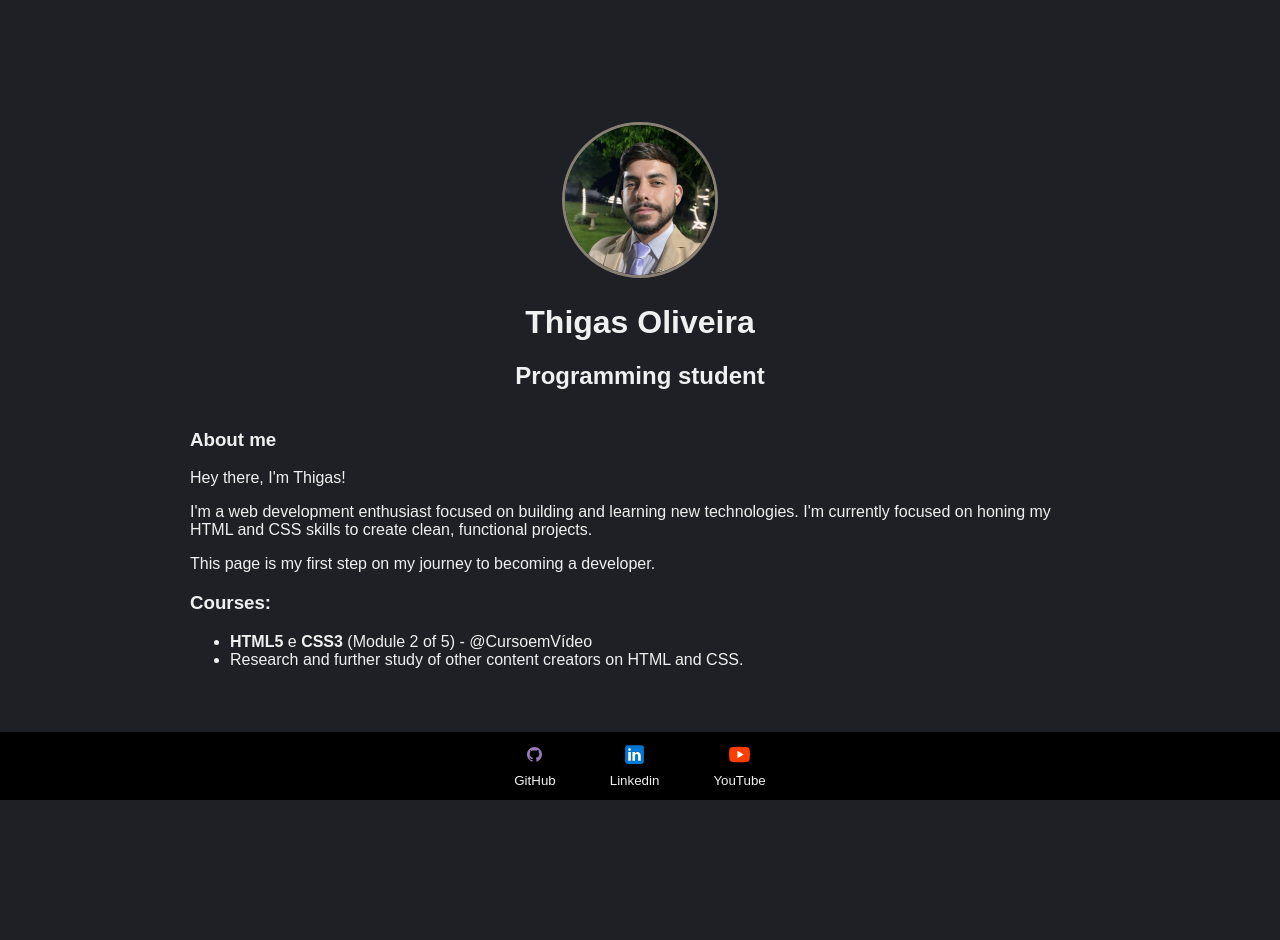
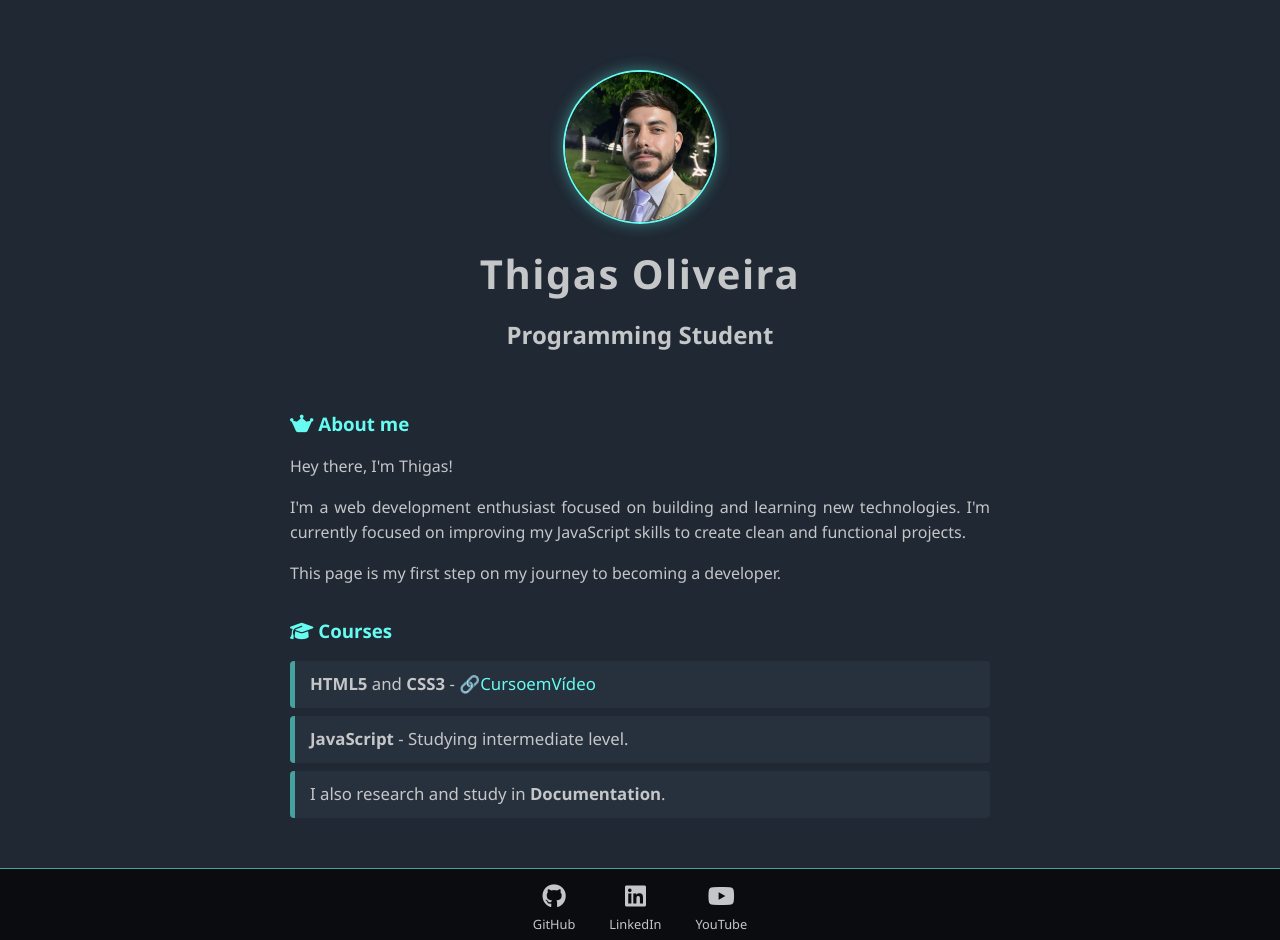
Before and after one commit to thigxs/simple-personal-page, a plain HTML site: page index.html in a window 1280 px wide. Before the commit the page ends 800 px from the top, so only its background shows below. Drawn offline with Linux system fonts and the light colour scheme.

Commit message:
feat: study progress update with new icons and improved CSS
- Favicon added
- Icons added to the "About Me" and "Courses" headings
- Footer images removed and replaced with icons
- LinkedIn link added
- New look with improved and more robust CSS

```diff
--- a/index.html
+++ b/index.html
@@ -5,7 +5,9 @@
     <meta charset="UTF-8">
     <meta name="viewport" content="width=device-width, initial-scale=1.0">
     <link rel="stylesheet" href="style.css">
-    <title>Social Media</title>
+    <link rel="shortcut icon" href="images/favicon.svg" type="image/svg">
+    <title>Thigas Oliveira - Developer Student</title>
+    <script src="https://kit.fontawesome.com/29dadbdf94.js" crossorigin="anonymous"></script>
 </head>
 
 <body>
@@ -13,18 +15,18 @@
         <header>
             <img src="images/profile-photo.jpg" alt="Profile photo">
             <h1>Thigas Oliveira</h1>
-            <h2>Programming student</h2>
+            <h2>Programming Student</h2>
         </header>
 
         <main>
             <section>
-                <h3>About me</h3>
+                <h3><i class="fa-solid fa-web-awesome"></i> About me</h3>
                 <p>
                     Hey there, I'm Thigas!
                 </p>
                 <p>
                     I'm a web development enthusiast focused on building and learning new technologies. I'm currently
-                    focused on honing my HTML and CSS skills to create clean, functional projects.
+                    focused on improving my JavaScript skills to create clean and functional projects.
                 </p>
                 <p>
                     This page is my first step on my journey to becoming a developer.
@@ -32,12 +34,13 @@
             </section>
 
             <section>
-                <h3>Courses:</h3>
+                <h3><i class="fa-solid fa-graduation-cap"></i> Courses</h3>
                 <ul>
-                    <li><strong>HTML5</strong> e <strong>CSS3</strong> (Module 2 of 5) - <a
+                    <li><strong>HTML5</strong> and <strong>CSS3</strong> - 🔗<a
                             href="https://youtube.com/playlist?list=PLHz_AreHm4dlUpEXkY1AyVLQGcpSgVF8s&si=QEsR3XnQFGIVxaEk"
-                            target="_blank" rel="noopener noreferrer">@CursoemVídeo</a></li>
-                    <li>Research and further study of other content creators on HTML and CSS.</li>
+                            target="_blank" rel="noopener noreferrer">CursoemVídeo</a></li>
+                    <li><strong>JavaScript</strong> - Studying intermediate level.</li>
+                    <li>I also research and study in <strong>Documentation</strong>.</li>
                 </ul>
             </section>
         </main>
@@ -45,15 +48,15 @@
 
     <footer>
         <a href="https://github.com/thigxs" target="_blank" rel="noopener noreferrer">
-            <img src="images/github.svg" alt="GitHub">
+            <i class="fa-brands fa-github"></i>
             <p>GitHub</p>
         </a>
-        <a href="#" target="_blank" rel="noopener noreferrer">
-            <img src="images/linkedin.svg" alt="LinkedIn">
-            <p>Linkedin</p>
+        <a href="https://www.linkedin.com/in/thigas-oliveira/" target="_blank" rel="noopener noreferrer">
+            <i class="fa-brands fa-linkedin"></i>
+            <p>LinkedIn</p>
         </a>
         <a href="#" target="_blank" rel="noopener noreferrer">
-            <img src="images/youtube.svg" alt="YouTube">
+            <i class="fa-brands fa-youtube"></i>
             <p>YouTube</p>
         </a>
     </footer>
--- a/style.css
+++ b/style.css
@@ -1,91 +1,199 @@
-/* ==========
-   Global styles
-   Main layout using flexbox to keep the footer at the bottom
-   ========== */
+/* =============================
+    GLOBAL VARIABLES
+    Centralized color palette for consistent theme management
+    ============================= */
+:root {
+    --main-bg-color: #1f2833;
+    --main-text-color: #c5c6c7;
+    --primary-highlight-color: #66fcf1;
+    --secondary-highlight-color: #45a29e;
+    --footer-bg-color: #0b0c10;
+    --link-button-bg: #323b47;
+}
+
+/* =============================
+    BASE STYLES
+    Global layout and typography setup
+    ============================= */
 body {
     display: flex;
     flex-direction: column;
-  min-height: 100vh;
+    min-height: 100vh;                /* Keeps footer at bottom */
     margin: 0;
-  background-color: #1e2025; /* Dark background with a slight bluish tone */
-  color: #f0f0f0;            /* Light gray text for contrast */
-  font-family: Arial, Helvetica, sans-serif;
+    background-color: var(--main-bg-color);
+    color: var(--main-text-color);
+    font-family: 'Segoe UI', Tahoma, Geneva, Verdana, sans-serif;
+    line-height: 1.6;
 }
 
-/* Default links: uniform color and no underline */
+/* =============================
+    LINK STYLES
+    Animated underline and smooth hover color transition
+    ============================= */
 a {
-  color: #f0f0f0;
+    color: var(--primary-highlight-color);
     text-decoration: none;
+    position: relative;
+    display: inline-block;
+    transition: color 0.3s ease;
 }
 
-/* ==========
-   Main container
-   Responsive and occupies the space between header and footer
-   ========== */
+a:hover {
+    color: var(--secondary-highlight-color);
+}
+
+/* Subtle underline animation effect */
+a::after {
+    content: '';
+    position: absolute;
+    bottom: -5px;
+    left: 0;
+    width: 0;
+    height: 1px;
+    background-color: var(--primary-highlight-color);
+    transition: width 0.4s ease-out;
+}
+
+a:hover::after {
+    width: 100%;
+}
+
+/* Adjusts underline closer for inline list links */
+li a::after {
+    bottom: -2px;
+}
+
+/* =============================
+    CONTAINER
+    Centers main content and defines page width
+    ============================= */
 .container {
     display: flex;
     flex-direction: column;
-  justify-content: center;  /* Vertically centered content */
-  width: 80%;
-  max-width: 900px;         /* Prevents excessive width on large screens */
-  margin: 0 auto;           /* Centers the container horizontally */
-  flex-grow: 1;             /* Expands to fill the available space */
+    align-items: center;
+    width: 90%;
+    max-width: 900px;
+    margin: 0 auto;
+    flex-grow: 1;
+    padding: 20px 0;
 }
 
-/* ==========
-   Header: centered with profile picture
-   ========== */
+/* =============================
+    HEADINGS
+    Visual hierarchy and readability
+    ============================= */
+h1,
+h2 {
+    text-align: center;
+    color: var(--main-text-color);
+    font-weight: 600;
+    margin-top: 10px;
+    margin-bottom: 5px;
+}
+
+h1 {
+    font-size: 2.5em;
+    letter-spacing: 1.5px;
+}
+
+h3 {
+    color: var(--primary-highlight-color);
+    margin-top: 30px;
+    margin-bottom: 10px;
+}
+
+/* =============================
+    HEADER
+    Profile section with circular image and light highlight
+    ============================= */
 header {
     text-align: center;
+    padding-bottom: 20px;
 }
 
 header img {
     width: 150px;
     height: 150px;
-  border-radius: 50%;       /* Circular profile picture */
-  border: 3px solid #d7c5ae95;
-  margin-top: 75px;
+    border-radius: 50%;
+    border: 2px solid var(--primary-highlight-color);
+    box-shadow: 0 0 15px rgba(102, 252, 241, 0.4);
+    margin-top: 50px;
+    object-fit: cover;
 }
 
-h1, h2 {
-  text-align: center;
+/* =============================
+    MAIN CONTENT
+    Text and list styling for readable and interactive layout
+    ============================= */
+main p {
+    text-align: justify;
+    max-width: 700px;
+    margin: 15px auto;
 }
 
-/* ==========
-   Footer: pinned at the bottom with social icons
-   ========== */
+main ul {
+    list-style: none;                 /* Cleaner list appearance */
+    padding: 0;
+    max-width: 700px;
+    margin: 15px auto 30px;
+}
+
+main li {
+    background-color: #27303d;
+    padding: 10px 15px;
+    margin-bottom: 8px;
+    border-left: 5px solid var(--secondary-highlight-color);
+    border-radius: 4px;
+    font-size: 1.05em;
+    transition: border-width 0.3s ease, border-color 0.5s ease, box-shadow 0.5s ease;
+}
+
+/* Hover emphasizes item and creates interactive feedback */
+main li:hover {
+    cursor: pointer;
+    border-left-width: 12px;
+    border-color: var(--primary-highlight-color);
+    box-shadow: 0 0 7px rgba(102, 252, 241, 0.4);
+}
+
+/* =============================
+    FOOTER
+    Sticky footer with social icons and hover animation
+    ============================= */
 footer {
     display: flex;
     justify-content: center;
     align-items: center;
-  background-color: #000000;
+    background-color: var(--footer-bg-color);
     width: 100%;
-  margin-top: auto;         /* Pushes footer to the bottom */
-  padding: 10px 0;
-  gap: 50px;                /* Space between icons */
+    margin-top: auto;                 /* Pushes footer down */
+    padding: 15px 0;
+    gap: 30px;
+    border-top: 1px solid var(--secondary-highlight-color);
 }
 
 footer a {
     text-align: center;
-  color: #f0f0f0;
-  text-decoration: none;
+    color: var(--main-text-color);
+    transition: transform 0.2s ease;
+}
+
+/* Disables underline effect from global links */
+footer a::after {
+    content: none;
 }
 
 footer a:hover {
-  color: #3498db;           /* Highlight on hover */
+    color: var(--primary-highlight-color);
+    transform: translateY(-3px);
 }
 
-footer img {
-  width: 25px;
-  height: 25px;
+footer i {
+    font-size: 1.5em;
 }
 
 footer p {
     margin: 2px;
-  font-size: 10pt;
+    font-size: 0.8em;
+    color: var(--main-text-color);
 }
-
-/* Links inside lists get highlighted on hover */
-li a:hover {
-  color: #3498db;
-}
```
Also changed, not shown: images/favicon.svg (added), images/github.svg (deleted), images/linkedin.svg (deleted), images/youtube.svg (deleted). Lines whose indentation alone changed are shown as unchanged.
